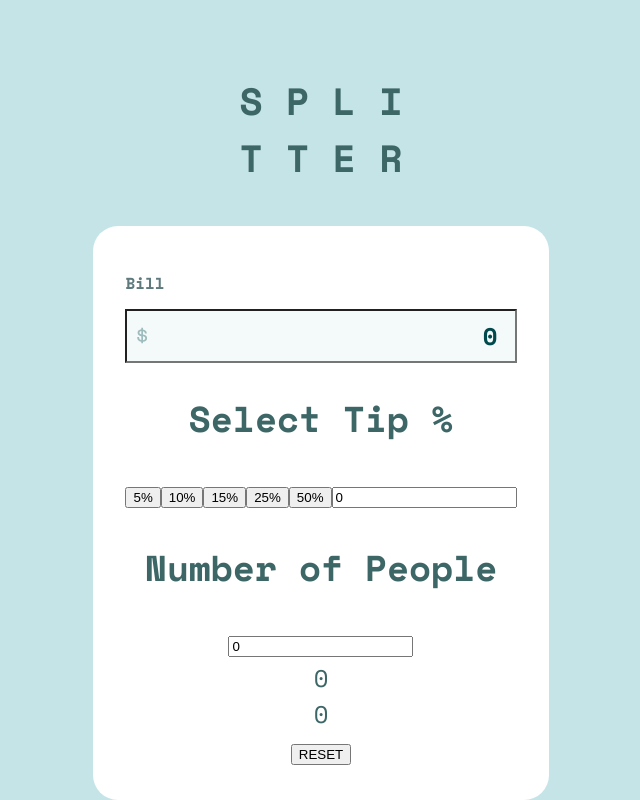
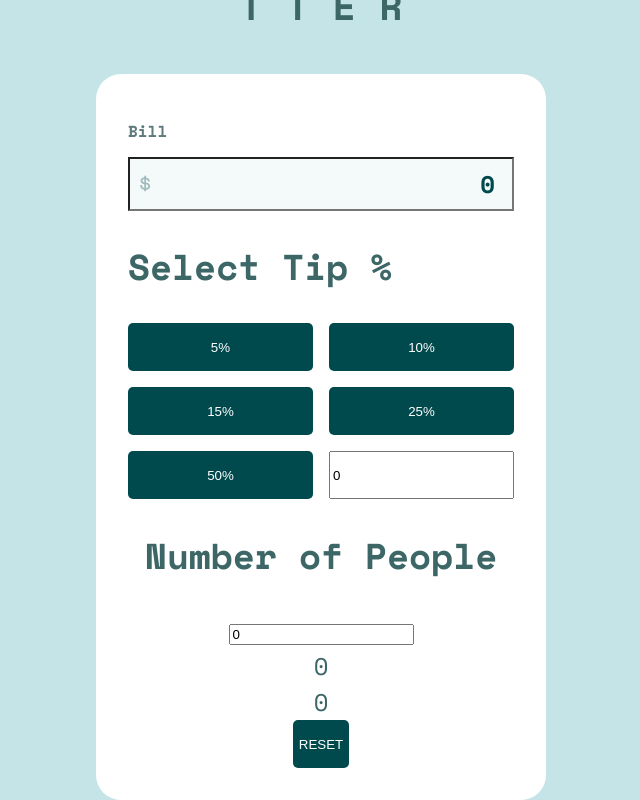
Before and after one commit to prpcodes/tip-calculator, a React (Vite) app: page / in a window 1280 px wide. Shown: the whole page, without its empty margins (319-959 px from the left). Built offline with nearby package versions, Linux system fonts and the light colour scheme.

Commit message:
💄 Added: styling

```diff
--- a/components/Tip/Tip.jsx
+++ b/components/Tip/Tip.jsx
@@ -1,10 +1,12 @@
 import { useState } from 'react';
+import './Tip.scss';
 
 export default function TipComponent() {
   const [tipPercent, setTipPercent] = useState(0);
   return (
     <div className="tip">
       <h2>Select Tip %</h2>
+      <div className="tip-buttons">
         <button onClick={() => setTipPercent(5)}>5%</button>
         <button onClick={() => setTipPercent(10)}>10%</button>
         <button onClick={() => setTipPercent(15)}>15%</button>
@@ -12,5 +14,6 @@ export default function TipComponent() {
         <button onClick={() => setTipPercent(50)}>50%</button>
         <input type="number" value={tipPercent} placeholder="Custom" onChange={(e) => setTipPercent(e.target.value)} />
       </div>
+    </div>
   );
 }
--- a/components/Tip/Tip.scss
+++ b/components/Tip/Tip.scss
@@ -0,0 +1,26 @@
+.tip {
+  text-align: left;
+}
+
+.tip-buttons {
+  display: grid;
+  grid-template-columns: repeat(2, 1fr);
+  grid-template-rows: repeat(3, 1fr);
+  grid-column-gap: 16px;
+  grid-row-gap: 16px;
+}
+
+button {
+  background-color: var(--very-dark-cyan);
+  border: none;
+  color: white;
+  text-align: center;
+  text-decoration: none;
+  border-radius: 5px;
+  height: 48px;
+}
+
+button:active {
+  background-color: var(--very-dark-cyan);
+  color: var(--strong-cyan);
+}
```
Lines whose indentation alone changed are shown as unchanged.
